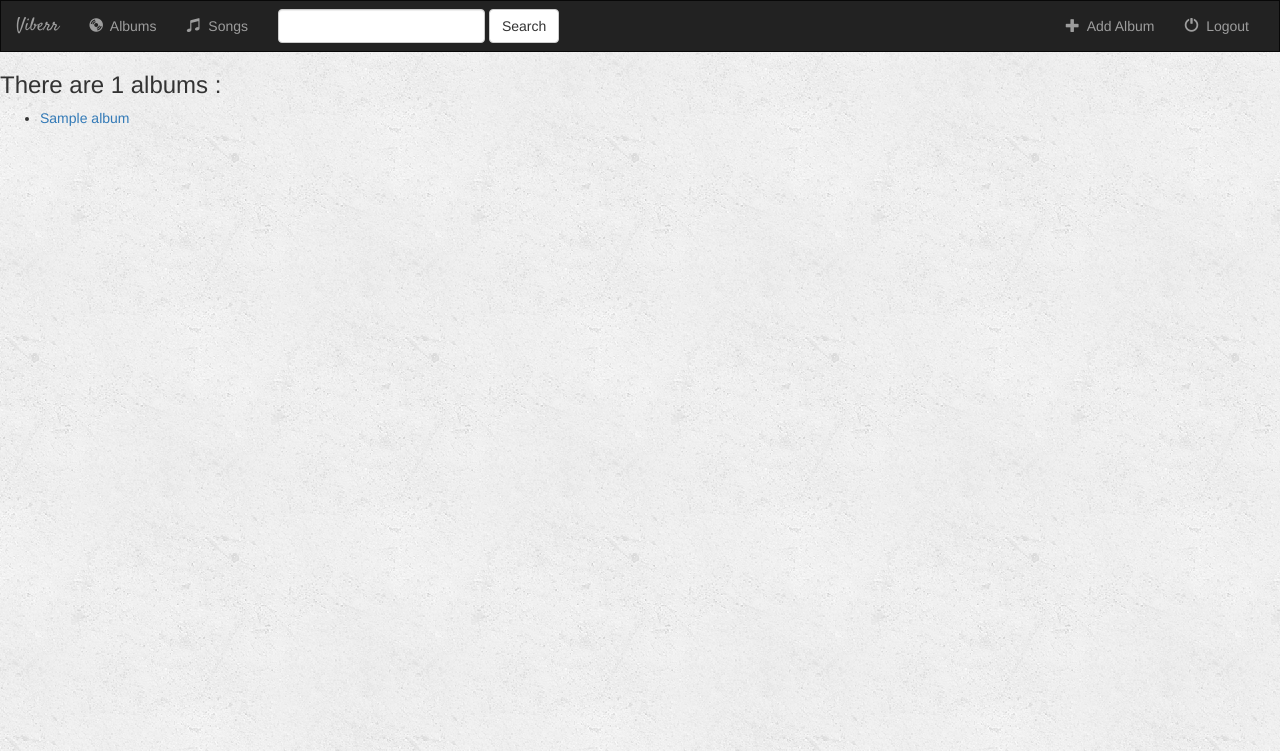
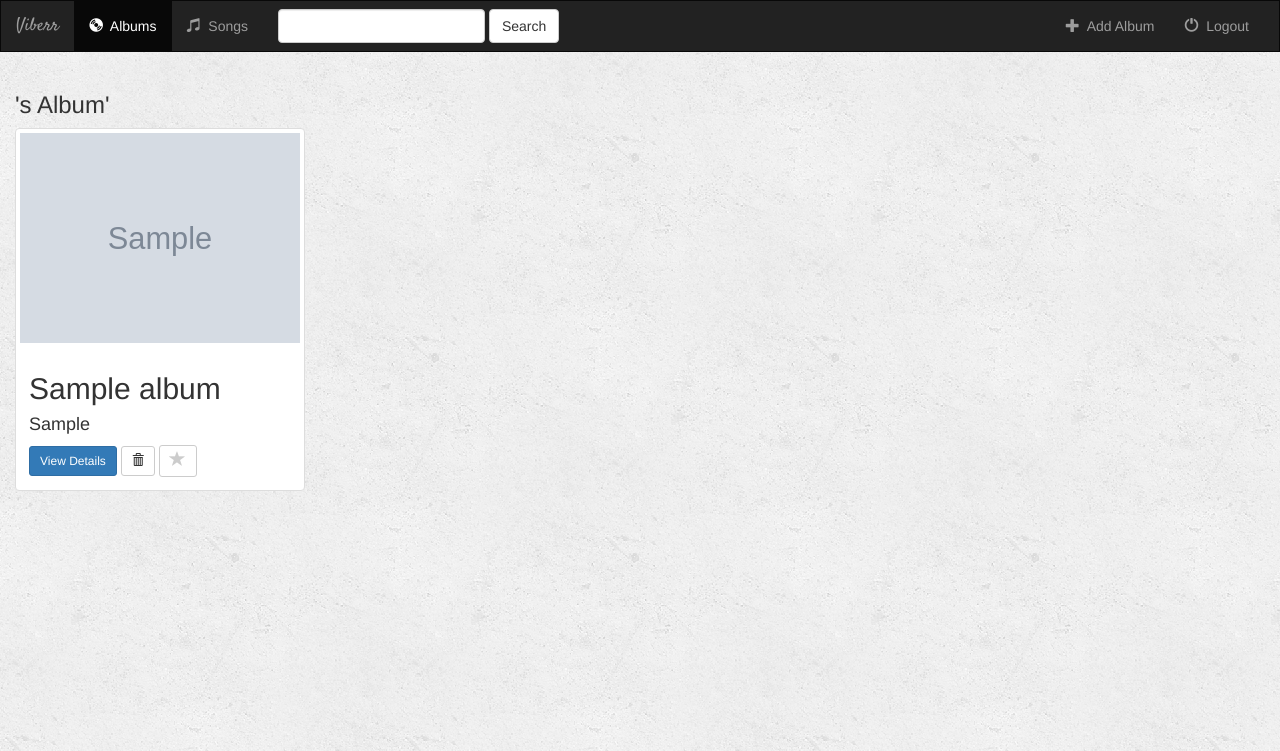
Before and after one commit to supriadi-yusuf/newboston, a Django app: page /music/ in a window 1280 px wide. Shown: the top 751 px of the page. Run offline with Django 3.2, Linux system fonts and the light colour scheme; tables that the repository leaves empty hold one stand-in row (values such as "Sample post"); grey boxes marked "Sample" are stand-in pictures; some libraries are stand-ins or nearby versions.

Commit message:
update album with UpdateView, delete album with DeleteView and change look of album's list.

```diff
--- a/music/models.py
+++ b/music/models.py
@@ -11,7 +11,7 @@ class Album(models.Model):
     #whenever data is inserted then run this function
     def get_absolute_url(self):
         # take to url named as 'music_app:album_detail' with some pamaeters (kwargs)
-        return reverse('music_app:album_detail', kwargs={'pk': self.pk})
+        return reverse('music_app:album-detail', kwargs={'pk': self.pk})
 
     def __str__(self): # string representation of object
         return self.artist + " - " + self.title
--- a/music/static/music/style.css
+++ b/music/static/music/style.css
@@ -9,3 +9,20 @@ body{
 .navbar-brand{
   font-family: 'Satisfy', cursive;
 }
+
+ul.errorlist{
+  padding-left: 0;
+}
+
+ul.errorlist > li{
+  list-style: none;
+}
+
+.glyphicon-star{
+  color: #CCCCCC;
+  font-size: 16px;
+}
+
+.glyphicon-star.active{
+  color: #FDB230;
+}
--- a/music/templates/music/album_list.html
+++ b/music/templates/music/album_list.html
@@ -1,16 +1,122 @@
 {% extends 'music/base.html' %}
+
+{% block albums_active %}active{% endblock %}
 
 {% block content %}
 
-  {% if all_albums %}
-    <h3>There are {{ all_albums.count }} albums :</h3>
-    <ul>
-    {% for album in all_albums %}
-       <li><a href="{% url 'music_app:album_detail' album.id %}">{{album.title}}</a></li>
-    {% endfor %}
-    </ul>
-  {% else %}
-    <h3>You do not have any album</h3>
+<div class="albums-container container-fluid">
+
+  <!-- Album -->
+  <div class="row">
+      <div class="col-sm-12">
+        <h3>{{user.username}}'s Album'</h3>
+      </div>
+
+      {% if all_albums %}
+        {% for album in all_albums %}
+          <div class="col-sm-4 col-lg-3">
+            <div class="thumbnail">
+              <a href="{% url 'music_app:album-detail' album.id %}">
+                <img src="{{album.logo}}" class="img-responsive">
+              </a>
+              <div class="caption">
+                <h2>{{album.title}}</h2>
+                <h4>{{album.artist}}</h4>
+
+                <!-- view details -->
+                <a href="{% url 'music_app:album-detail' album.id %}" class="btn btn-primary btn-sm" role="button">
+                  View Details
+                </a>
+
+                <!-- delete album -->
+                <form action="{% url 'music_app:album-delete' album.id %}" method="post" style="display : inline;">
+                  {% csrf_token %}
+                  <input type="hidden" name="album_id" value="{{album.id}}" />
+                  <button type="submit" class="btn btn-default btn-sm">
+                    <span class="glyphicon glyphicon-trash"></span>
+                  </button>
+                </form>
+
+                <!-- favorite album -->
+                <a href="" class="btn btn-default btn-sm btn-favorite" role="button">
+                  <span class="glyphicon glyphicon-star {% if album.is_favorite %}active{% endif %}"></span>
+                </a>
+
+              </div>
+            </div>
+          </div>
+<!--
+          {% cycle '' '' '' '' '' '<div class="clearfix visible-lg"></div>' %}
+        -->
+        {% endfor %}
+      {% else %}
+        <div class="col-sm-12">
+          <br>
+          <a href="music_app:album-add">
+            <button type="button" class="btn btn-success">
+              <span class="glyphicon glyphicon-plus"></span>&nbsp; add an album
+            </button>
+          </a>
+        </div>
+      {% endif %}
+  </div>
+
+  <!-- if user searches and there are songs -->
+  {% if songs %}
+    <div class="row">
+      <div class="col-sm-12">
+        <h3>Songs</h3>
+      </div>
+
+      <div class="col-sm-12">
+        <div class="panel panel-default">
+          <div class="panel-body">
+            <table class="table">
+              <thead>
+                <th>Song Title</th>
+                <th>Artist</th>
+                <th>Audio</th>
+                <th>Album</th>
+                <th>Favorite</th>
+              </thead>
+              <tbody>
+                {% for song in songs %}
+                <tr>
+                  <td>{{song.title}}</td>
+                  <td>{{song.album.artist}}</td>
+                  <td>
+                    <a target="_blank" href="">
+                      <button type="button" class="btn btn-success btn-xs">
+                        <span class="glyphicon glyphicon-play"></span>&nbsp; Play
+                      </button>
+                    </a>
+                  </td>
+                  <td>
+                    <a href="{% url 'music_app:album-detail' song.album.id %}">
+                      <img src="{{song.album.logo}}" class="img-responsive" style="width:20px;float:left;margin-right:10px;">
+                    </a>
+                    <a href="{% url 'music_app:album-detail'%} song.album.id">{{song.album.title}}</a>
+                  </td>
+                  <td>
+                    <a href="" class="btn-favorite">
+                      <span class="glyphicon glyphicon-star {% if song.is_favorite %}active{% endif %}"></span>
+                    </a>
+                  </td>
+                </tr>
+                {% endfor %}
+              </tbody>
+            </table>
+
+          </div>
+        </div>
+
+
+      </div>
+
+
+    </div>
   {% endif %}
 
+</div>
+
 {% endblock %}
--- a/music/templates/music/base.html
+++ b/music/templates/music/base.html
@@ -34,13 +34,13 @@
                   <span class="icon-bar"></span>
                </button>
 
-                <a class="navbar-brand" href="{% url 'music_app:album_list' %}">Viberr</a>
+                <a class="navbar-brand" href="{% url 'music_app:album-list' %}">Viberr</a>
             </div>
 
             <!-- Items -->
             <div class="collapse navbar-collapse" id="topNavBar">
                 <ul class="nav navbar-nav">
-                    <li class="{% block album_active %}{% endblock %}"><!-- 'active' will make white letters on black -->
+                    <li class="{% block albums_active %}{% endblock %}"><!-- 'active' will make white letters on black -->
                         <a href="#">
                             <span class="glyphicon glyphicon-cd" area-hidden="true"></span>&nbsp; Albums
                         </a>
--- a/music/urls.py
+++ b/music/urls.py
@@ -6,9 +6,21 @@ app_name = "music_app" # this is url name space
 urlpatterns = [
     #url(r'^admin/', admin.site.urls),
     #url(r'^music/', include('music.urls')),
-    url(r'^$', views.IndexView.as_view(), name='album_list'),
-    url(r'^(?P<pk>\d+)/$', views.DetailView.as_view(), name='album_detail'),
+
+    # /music/
+    url(r'^$', views.IndexView.as_view(), name='album-list'),
+
+    # /music/2/
+    url(r'^(?P<pk>\d+)/$', views.DetailView.as_view(), name='album-detail'),
     #url(r'^(?P<album_id>\d+)/favorite/$', views.songFavorite, name='song_favorite'),
-    url(r'^album/add/$', views.AlbumCreate.as_view(), name='album-add'),
+
+    # /music/add/
+    url(r'^add/$', views.AlbumCreate.as_view(), name='album-add'),
+
+    # /music/2/update/
+    url(r'^(?P<pk>\d+)/update/$', views.AlbumUpdate.as_view(), name='album-update'),
+
+    # /music/2/delete/
+    url(r'^(?P<pk>\d+)/delete/$', views.AlbumDelete.as_view(), name='album-delete'),
 
 ]
--- a/music/views.py
+++ b/music/views.py
@@ -1,5 +1,6 @@
 from django.views import generic
 from django.views.generic.edit import CreateView, UpdateView, DeleteView
+from django.core.urlresolvers import reverse_lazy
 from .models import Album, Song
 
 class IndexView(generic.ListView): # there is no rule for class name here
@@ -17,3 +18,11 @@ class DetailView(generic.DetailView): # there is no rule for class name here
 class AlbumCreate(CreateView):
     model = Album
     fields = ['artist', 'title', 'genre', 'logo']
+
+class AlbumUpdate(UpdateView):
+    model = Album
+    fields = ['artist', 'title', 'genre', 'logo']
+
+class AlbumDelete(DeleteView):
+    model = Album
+    success_url = reverse_lazy('music_app:album-list')
```
